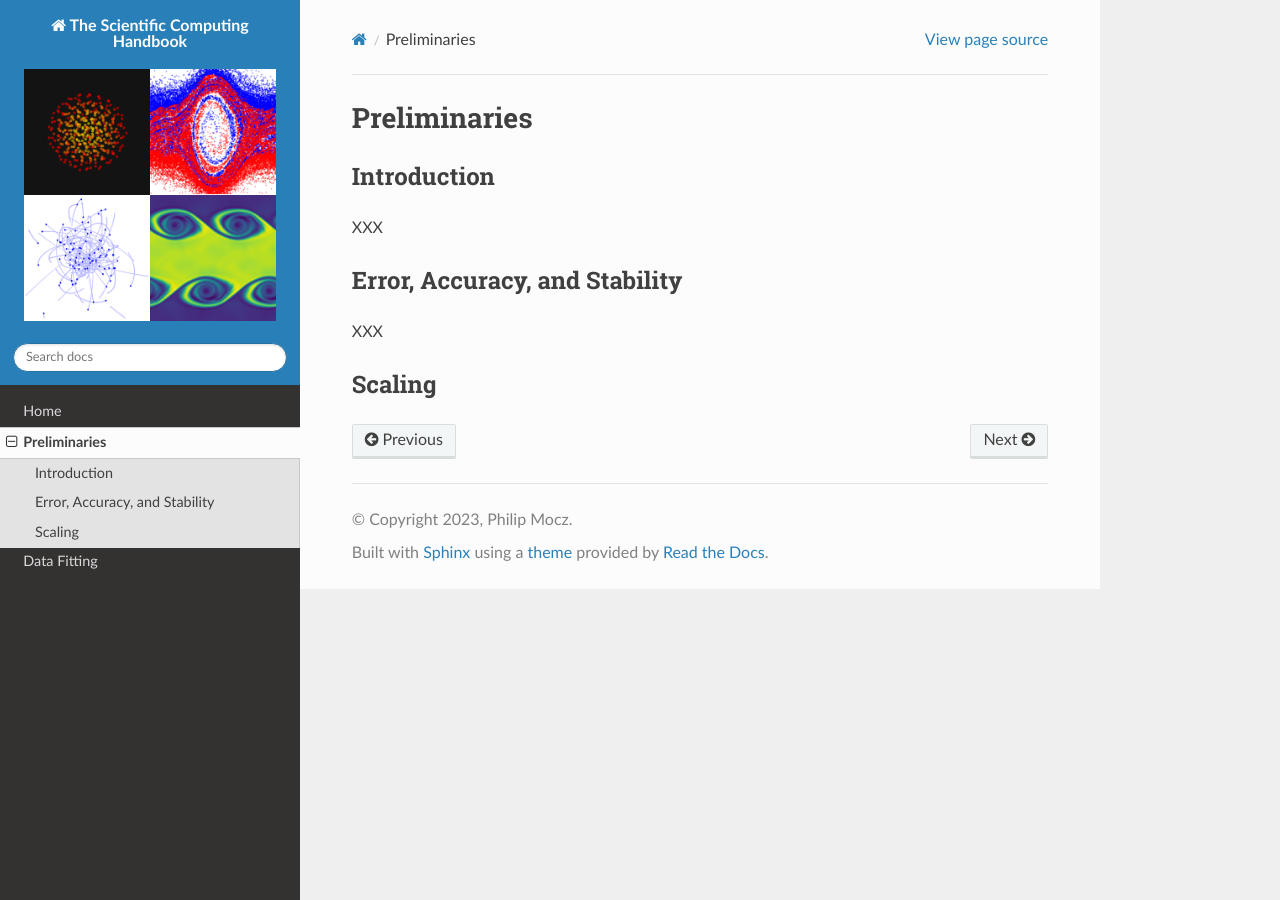
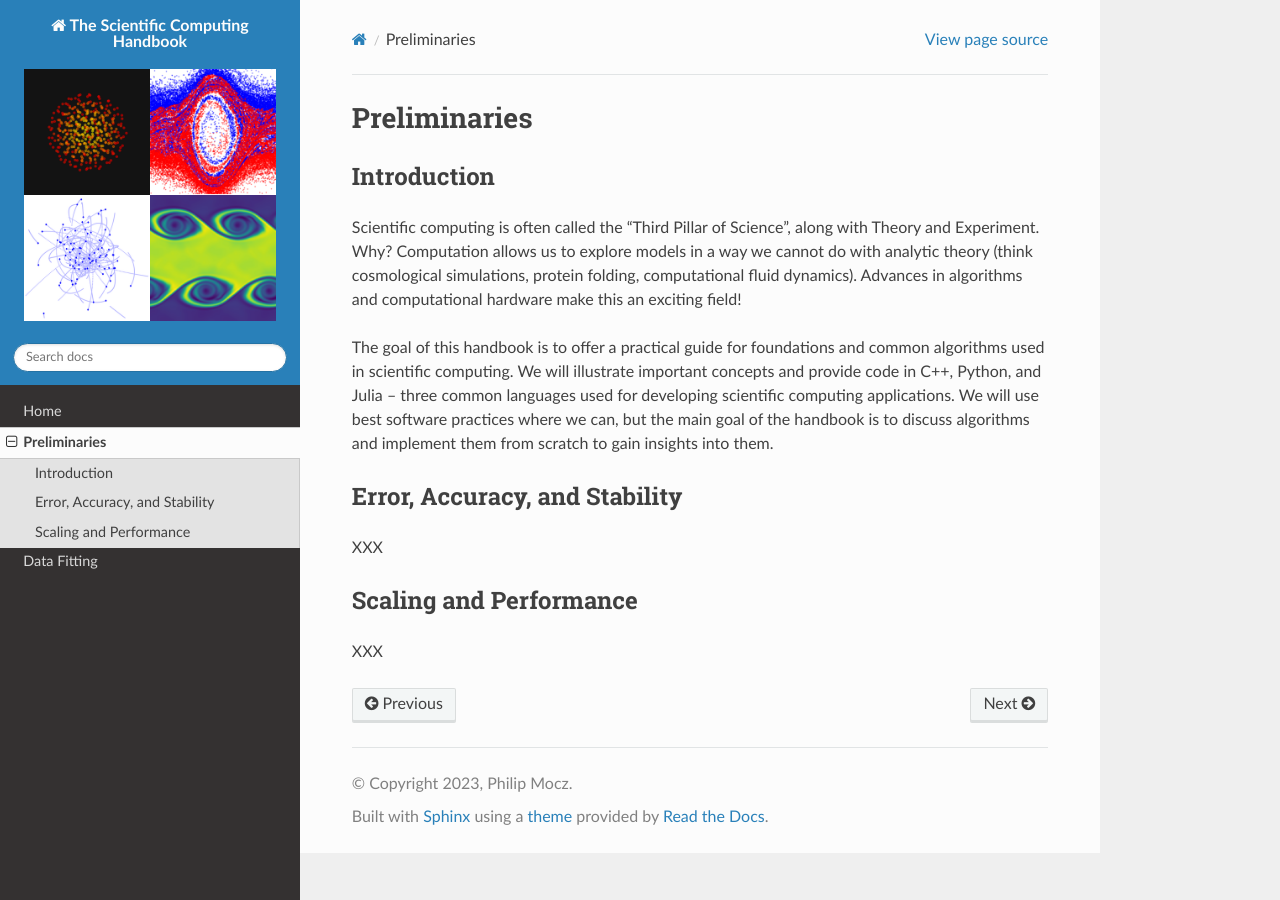
Before and after one commit to scientific-computing-handbook/scientific-computing-handbook.github.io, a Sphinx documentation site: the page built from docs/pages/preliminaries.rst, in a window 1280 px wide. Built offline with Sphinx 7.4.7 and the Read the Docs theme 2.0.0, drawn with Linux system fonts in a browser that asks for light colours.

Commit message:
more intro

```diff
--- a/docs/pages/preliminaries.rst
+++ b/docs/pages/preliminaries.rst
@@ -6,12 +6,26 @@ Preliminaries
 Introduction
 ------------
 
-XXX
+Scientific computing is often called the "Third Pillar of Science",
+along with Theory and Experiment. Why? Computation allows us to explore
+models in a way we cannot do with analytic theory (think cosmological
+simulations, protein folding, computational fluid dynamics). Advances
+in algorithms and computational hardware make this an exciting field!
+
+The goal of this handbook is to offer a practical guide for foundations
+and common algorithms used in scientific computing. We will illustrate
+important concepts and provide code in C++, Python, and Julia -- three
+common languages used for developing scientific computing applications.
+We will use best software practices where we can, but the main goal of
+the handbook is to discuss algorithms and implement them from scratch
+to gain insights into them.
 
 Error, Accuracy, and Stability
 ------------------------------
 
 XXX
 
-Scaling
--------
+Scaling and Performance
+-----------------------
+
+XXX
```
